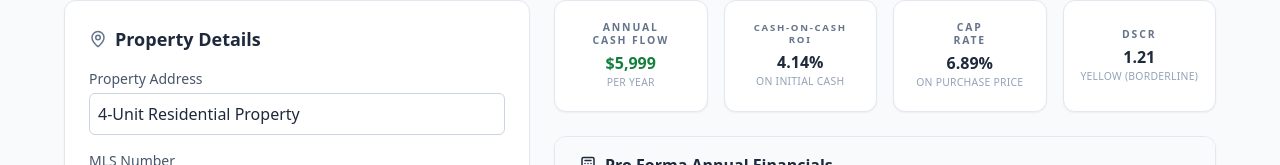
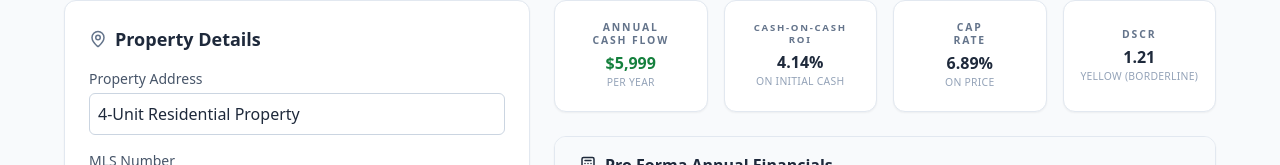
Before and after one commit to Teamsarrow/Multifamily-ROI-analyzer, a React (Vite) app: page / in a window 1280 px wide. Shown: the part 197-362 px from the top of the page. Built offline with nearby package versions, Linux system fonts and the light colour scheme; the HTML template or start-up script is replaced by a standard one.

Commit message:
Update App.jsx

```diff
--- a/src/App.jsx
+++ b/src/App.jsx
@@ -883,7 +883,7 @@ ${unitMixDetails}
     </div>
 
     <div className="kpi-sub text-[0.65rem] text-slate-400 uppercase tracking-wide">
-      On Purchase Price
+      On Price
     </div>
   </div>
 
```
